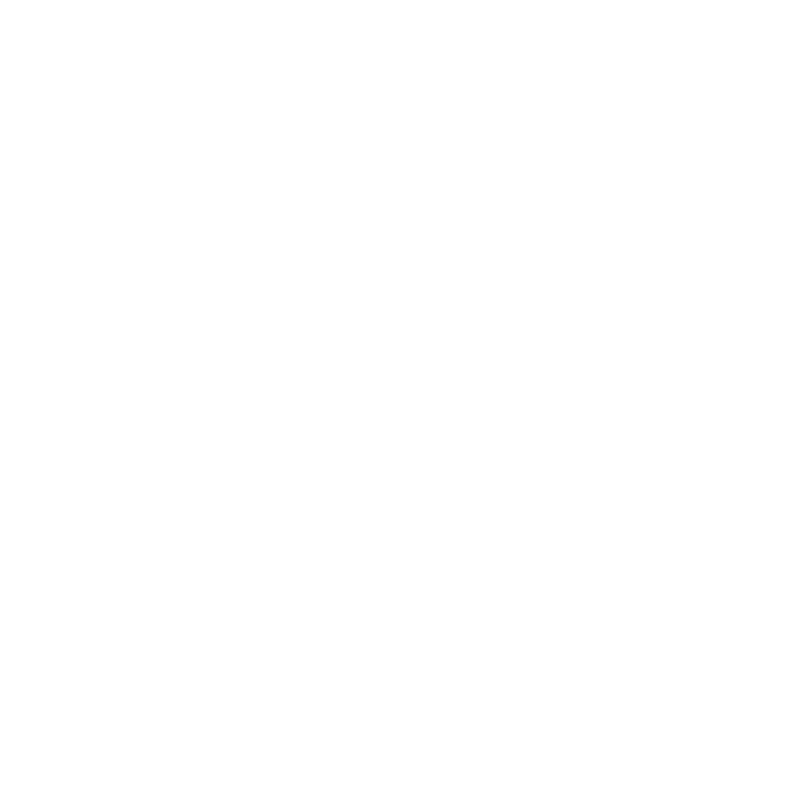
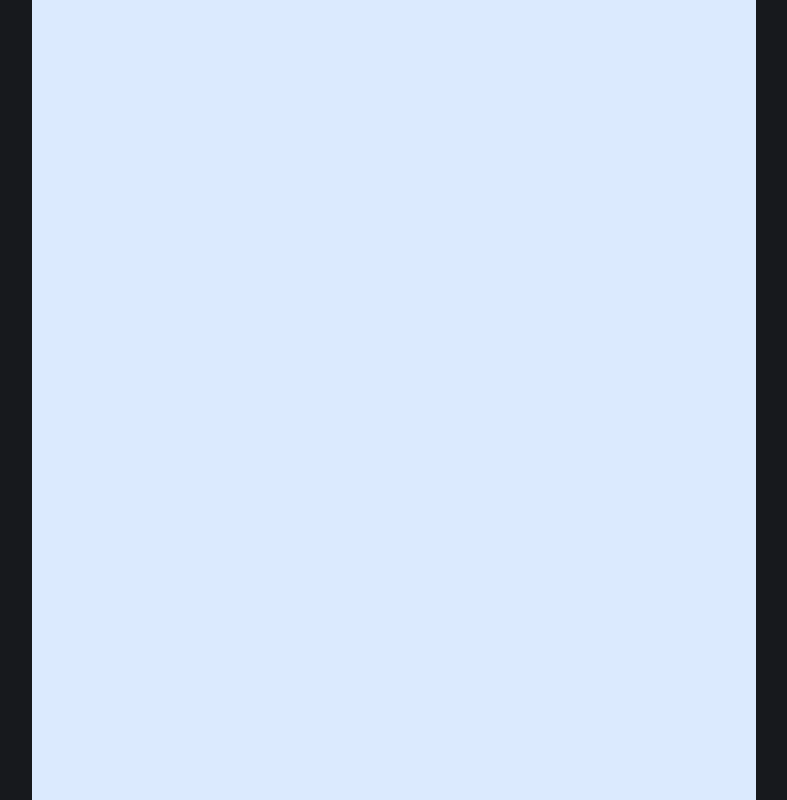
Before and after one commit to AaronJTan/personal-website-v2, a Next.js app: page / in a window 1280 px wide. Shown: the whole page, without its empty margins (246-1033 px from the left). Built offline with nearby package versions, Linux system fonts and the light colour scheme.

Commit message:
feat: twitter feed layout style

```diff
--- a/app/globals.css
+++ b/app/globals.css
@@ -25,3 +25,7 @@
     )
     rgb(var(--background-start-rgb));
 } */
+
+body {
+  background-color: #17191d;
+}
--- a/app/layout.js
+++ b/app/layout.js
@@ -11,7 +11,11 @@
 export default function RootLayout({ children }) {
   return (
     <html lang="en">
-      <body className={inter.className}>{children}</body>
+      <body className={inter.className}>
+        <div className="bg-blue-100 mx-auto max-w-[724px] h-screen">
+          {children}
+        </div>
+      </body>
     </html>
   )
 }
```
